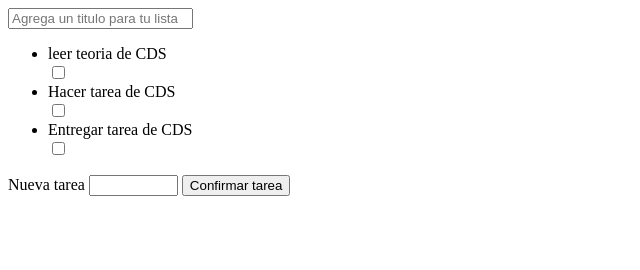
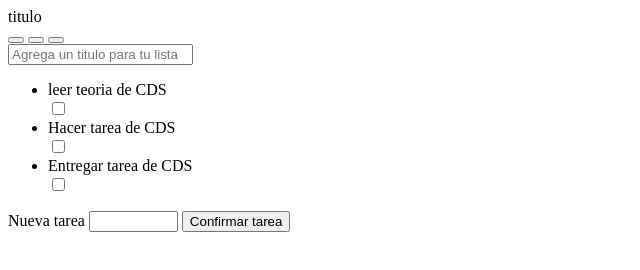
Before and after one commit to danieltrecaman/app-listado, a plain HTML site: page index.html in a window 1280 px wide. Shown: the whole page, without its empty margins (0-640 px from the left). Drawn offline with Linux system fonts and the light colour scheme.

Commit message:
Añadida barra de titulo y botones

```diff
--- a/index.html
+++ b/index.html
@@ -7,7 +7,25 @@
     <title>App-listado</title>
 </head>
 <body>
+<div id="App-listado">
+    <div id="TituloDeBarra">
+        <div id="title">titulo</div>
+        <div id="Botones">
+            <button id="minimizar" class="boton"></button>
+            <button id="maximizar" class="boton"></button>
+            <button id="cerrar" class="boton"></button>
+        </div>
+    </div>
+
+    <div id="content"></div>
+
+    </div>
+
+</div>
+
+
     <input type="text" placeholder="Agrega un titulo para tu lista"/>
+
     <ul>
         <li>leer teoria de CDS</li> <input type="checkbox">
         <li>Hacer tarea de CDS</li> <input type="checkbox">
```
